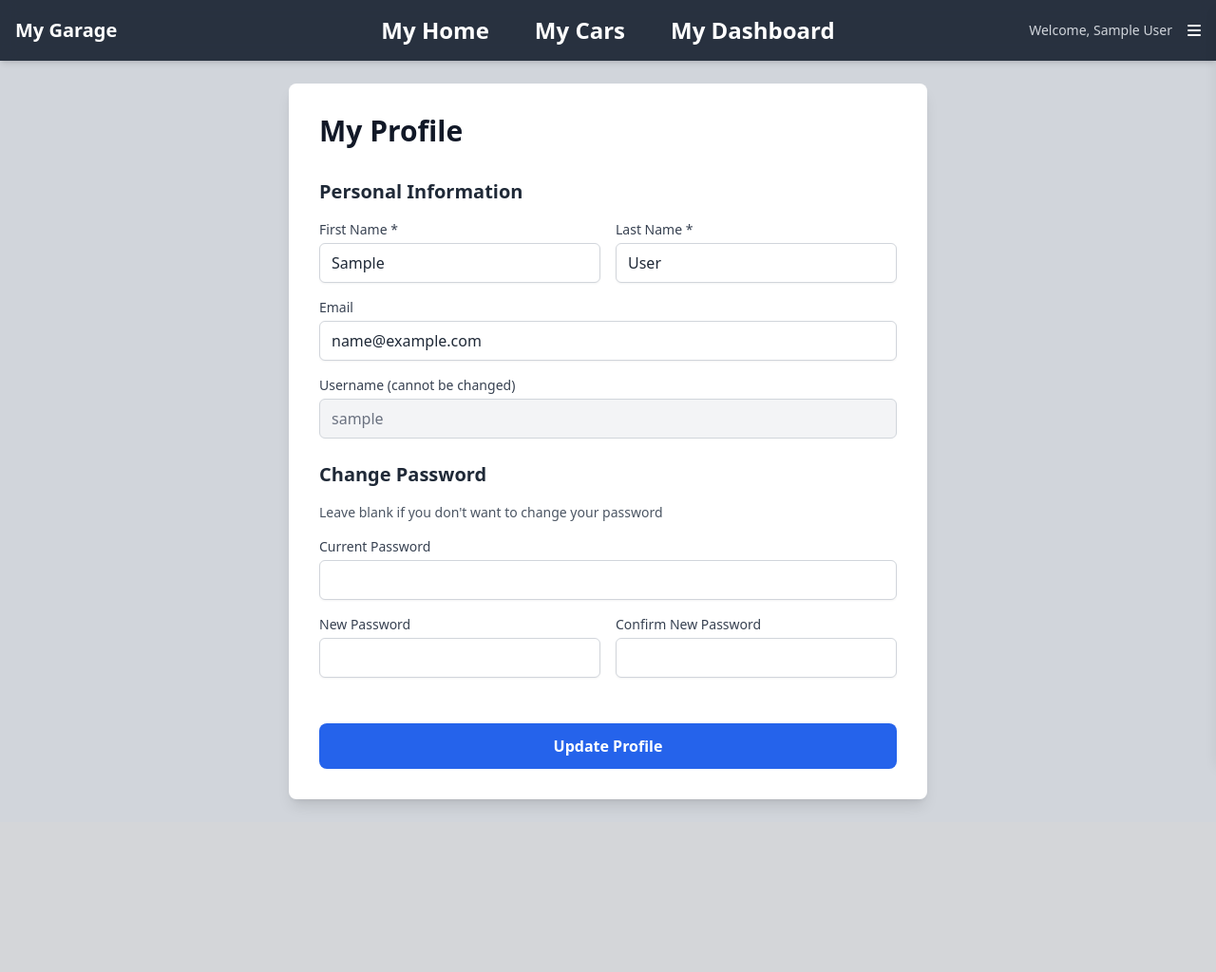
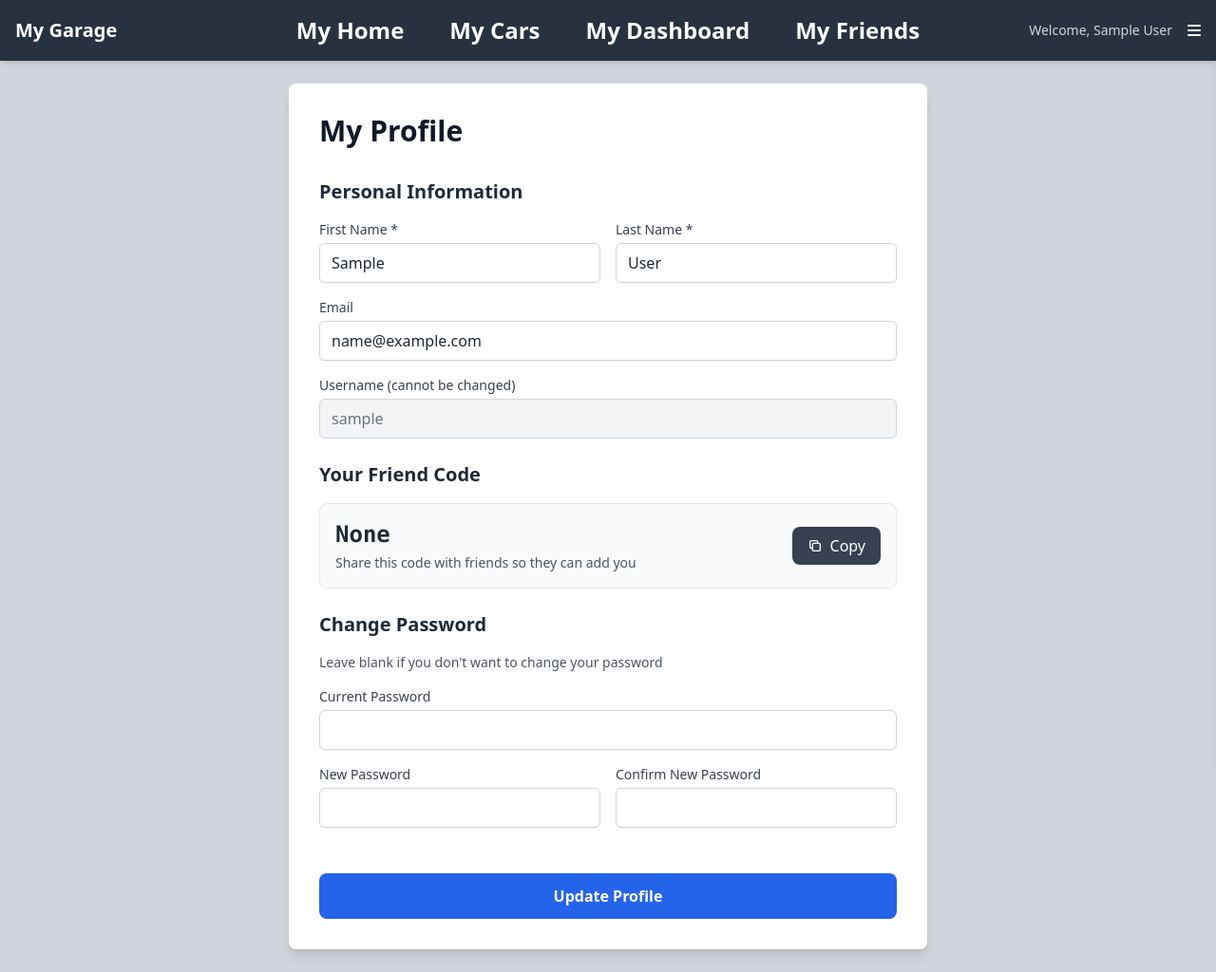
Before and after one commit to tmpurcell/Garage-Project, a Flask app: page /profile in a window 1280 px wide. Shown: the whole page at 95% size. Before the commit the page ends 850 px from the top, so only its background shows below. Run offline with Flask 3, Linux system fonts and the light colour scheme; the visitor is signed in with stand-in values (Sample User, id 1); data comes from the database, SQL or seed files in the repository; some libraries are stand-ins or nearby versions.

Commit message:
Friend CODESSSS

```diff
--- a/mycarapp/app.py
+++ b/mycarapp/app.py
@@ -4,6 +4,8 @@
 import time
 import hashlib
 import secrets
+import string
+import random
 from functools import wraps
 from werkzeug.utils import secure_filename
 from werkzeug.security import generate_password_hash, check_password_hash
@@ -35,6 +37,15 @@
 
 def allowed_file(filename):
     return '.' in filename and filename.rsplit('.', 1)[1].lower() in ALLOWED_EXTENSIONS
+
+def generate_friend_code():
+    """Generate a unique friend code in format GRG-XXXXXX"""
+    while True:
+        # Generate 6 random alphanumeric characters
+        chars = string.ascii_uppercase + string.digits
+        random_part = ''.join(random.choices(chars, k=6))
+        friend_code = f"GRG-{random_part}"
+        return friend_code
 
 def compress_image(file_stream, max_size=(1200, 1200), quality=85):
     """
@@ -202,11 +213,53 @@
             c.execute('INSERT INTO schema_version (version) VALUES (2)')
             conn.commit()
 
+        if version < 3:
+            # Migration 3 - add friends feature tables and columns
+            migrations = [
+                "ALTER TABLE users ADD COLUMN friend_code TEXT",
+                "ALTER TABLE cars ADD COLUMN is_public_to_friends INTEGER DEFAULT 0",
+                '''CREATE TABLE IF NOT EXISTS friendships (
+                    id INTEGER PRIMARY KEY AUTOINCREMENT,
+                    requester_id INTEGER NOT NULL,
+                    addressee_id INTEGER NOT NULL,
+                    status TEXT DEFAULT 'active',
+                    created_at TIMESTAMP DEFAULT CURRENT_TIMESTAMP,
+                    FOREIGN KEY (requester_id) REFERENCES users(id) ON DELETE CASCADE,
+                    FOREIGN KEY (addressee_id) REFERENCES users(id) ON DELETE CASCADE
+                )'''
+            ]
+            for sql in migrations:
+                try:
+                    c.execute(sql)
+                except sqlite3.OperationalError:
+                    pass  # Column/table already exists
+
+            # Generate friend codes for existing users
+            c.execute('SELECT id FROM users WHERE friend_code IS NULL')
+            existing_users = c.fetchall()
+            for user in existing_users:
+                friend_code = generate_friend_code()
+                try:
+                    c.execute('UPDATE users SET friend_code = ? WHERE id = ?', (friend_code, user[0]))
+                except sqlite3.IntegrityError:
+                    # Handle collision by generating a new code
+                    while True:
+                        friend_code = generate_friend_code()
+                        try:
+                            c.execute('UPDATE users SET friend_code = ? WHERE id = ?', (friend_code, user[0]))
+                            break
+                        except sqlite3.IntegrityError:
+                            continue
+
+            c.execute('DELETE FROM schema_version')
+            c.execute('INSERT INTO schema_version (version) VALUES (3)')
+            conn.commit()
+
         # Add future migrations here:
-        # if version < 3:
+        # if version < 4:
         #     c.execute("ALTER TABLE cars ADD COLUMN color TEXT")
         #     c.execute('DELETE FROM schema_version')
-        #     c.execute('INSERT INTO schema_version (version) VALUES (3)')
+        #     c.execute('INSERT INTO schema_version (version) VALUES (4)')
         #     conn.commit()
 
 init_db()
@@ -285,8 +338,14 @@
     try:
         hashed_password = generate_password_hash(password, method='pbkdf2:sha256')
         salt = secrets.token_hex(16)
-        conn.execute('INSERT INTO users (first_name, last_name, email, username, password_hash, salt) VALUES (?, ?, ?, ?, ?, ?)',
-            (first_name, request.form.get('last_name', '').strip(), email, email, hashed_password, salt))
+        friend_code = generate_friend_code()
+
+        # Ensure friend code is unique
+        while conn.execute('SELECT id FROM users WHERE friend_code = ?', (friend_code,)).fetchone():
+            friend_code = generate_friend_code()
+
+        conn.execute('INSERT INTO users (first_name, last_name, email, username, password_hash, salt, friend_code) VALUES (?, ?, ?, ?, ?, ?, ?)',
+            (first_name, request.form.get('last_name', '').strip(), email, email, hashed_password, salt, friend_code))
         conn.commit()
 
         new_user = conn.execute('SELECT id FROM users WHERE email = ?', (email,)).fetchone()
@@ -1183,5 +1242,173 @@
 def uploaded_file(filename):
     return send_from_directory(app.config['UPLOAD_FOLDER'], filename)
 
+# Friends feature routes
+@app.route('/friends')
+@login_required
+def friends():
+    conn = get_db_connection()
+
+    # Get user's friend code
+    user = conn.execute('SELECT friend_code FROM users WHERE id = ?', (session['user_id'],)).fetchone()
+
+    # Get user's friends
+    friends_list = conn.execute('''
+        SELECT u.id, u.first_name, u.last_name, u.email, u.friend_code, f.created_at
+        FROM users u
+        JOIN friendships f ON u.id = f.addressee_id
+        WHERE f.requester_id = ?
+        ORDER BY u.first_name, u.last_name
+    ''', (session['user_id'],)).fetchall()
+
+    conn.close()
+    return render_template('friends.html', user=user, friends=friends_list)
+
+@app.route('/add_friend', methods=['POST'])
+@login_required
+def add_friend():
+    friend_code = request.form.get('friend_code', '').strip().upper()
+
+    if not friend_code:
+        flash('Please enter a friend code', 'error')
+        return redirect(url_for('friends'))
+
+    if not friend_code.startswith('GRG-') or len(friend_code) != 10:
+        flash('Invalid friend code format', 'error')
+        return redirect(url_for('friends'))
+
+    conn = get_db_connection()
+
+    # Find the user with this friend code
+    friend_user = conn.execute('SELECT id, first_name, last_name FROM users WHERE friend_code = ?', (friend_code,)).fetchone()
+
+    if not friend_user:
+        conn.close()
+        flash('Friend code not found', 'error')
+        return redirect(url_for('friends'))
+
+    if friend_user['id'] == session['user_id']:
+        conn.close()
+        flash('You cannot add yourself as a friend', 'error')
+        return redirect(url_for('friends'))
+
+    # Check if already friends
+    existing_friendship = conn.execute('''
+        SELECT id FROM friendships
+        WHERE requester_id = ? AND addressee_id = ?
+    ''', (session['user_id'], friend_user['id'])).fetchone()
+
+    if existing_friendship:
+        conn.close()
+        flash('You are already friends with this person', 'error')
+        return redirect(url_for('friends'))
+
+    # Add friendship
+    try:
+        conn.execute('''
+            INSERT INTO friendships (requester_id, addressee_id, status)
+            VALUES (?, ?, 'active')
+        ''', (session['user_id'], friend_user['id']))
+        conn.commit()
+        flash(f'You are now friends with {friend_user["first_name"]} {friend_user["last_name"]}!', 'success')
+    except sqlite3.Error as e:
+        conn.rollback()
+        flash('An error occurred while adding friend', 'error')
+    finally:
+        conn.close()
+
+    return redirect(url_for('friends'))
+
+@app.route('/remove_friend/<int:friend_id>', methods=['POST'])
+@login_required
+def remove_friend(friend_id):
+    conn = get_db_connection()
+
+    try:
+        conn.execute('''
+            DELETE FROM friendships
+            WHERE requester_id = ? AND addressee_id = ?
+        ''', (session['user_id'], friend_id))
+        conn.commit()
+        flash('Friend removed successfully', 'success')
+    except sqlite3.Error as e:
+        conn.rollback()
+        flash('An error occurred while removing friend', 'error')
+    finally:
+        conn.close()
+
+    return redirect(url_for('friends'))
+
+@app.route('/friends_garage')
+@login_required
+def friends_garage():
+    conn = get_db_connection()
+    conn.row_factory = sqlite3.Row
+
+    # Get friends and their public cars
+    friends_cars = conn.execute('''
+        SELECT u.id as user_id, u.first_name, u.last_name, u.friend_code,
+               c.id as car_id, c.make, c.model, c.year, c.vehicle_type, c.image_path, c.miles, c.hours
+        FROM users u
+        JOIN friendships f ON u.id = f.addressee_id
+        LEFT JOIN cars c ON u.id = c.user_id AND c.status = 'active' AND c.is_public_to_friends = 1
+        WHERE f.requester_id = ?
+        ORDER BY u.first_name, u.last_name, c.make, c.model
+    ''', (session['user_id'],)).fetchall()
+
+    # Group cars by friend
+    friends_data = {}
+    for row in friends_cars:
+        user_id = row['user_id']
+        if user_id not in friends_data:
+            friends_data[user_id] = {
+                'user': {
+                    'id': row['user_id'],
+                    'first_name': row['first_name'],
+                    'last_name': row['last_name'],
+                    'friend_code': row['friend_code']
+                },
+                'cars': []
+            }
+
+        if row['car_id']:  # Only add if car exists
+            friends_data[user_id]['cars'].append({
+                'id': row['car_id'],
+                'make': row['make'],
+                'model': row['model'],
+                'year': row['year'],
+                'vehicle_type': row['vehicle_type'],
+                'image_path': row['image_path'],
+                'miles': row['miles'],
+                'hours': row['hours']
+            })
+
+    conn.close()
+    return render_template('friends_garage.html', friends_data=friends_data)
+
+@app.route('/toggle_car_visibility/<int:car_id>', methods=['POST'])
+@login_required
+def toggle_car_visibility(car_id):
+    conn = get_db_connection()
+
+    # Verify car belongs to user
+    car = conn.execute('SELECT is_public_to_friends FROM cars WHERE id = ? AND user_id = ?',
+                     (car_id, session['user_id'])).fetchone()
+
+    if not car:
+        conn.close()
+        return jsonify({'success': False, 'error': 'Car not found'})
+
+    try:
+        new_visibility = 1 if car['is_public_to_friends'] == 0 else 0
+        conn.execute('UPDATE cars SET is_public_to_friends = ? WHERE id = ?',
+                    (new_visibility, car_id))
+        conn.commit()
+        return jsonify({'success': True, 'is_public': new_visibility})
+    except sqlite3.Error as e:
+        conn.rollback()
+        return jsonify({'success': False, 'error': 'Database error'})
+    finally:
+        conn.close()
+
 if __name__ == "__main__":
     app.run(debug=True)
--- a/mycarapp/templates/base.html
+++ b/mycarapp/templates/base.html
@@ -91,6 +91,9 @@
                         <a href="{{ url_for('adv_garage') }}" class="text-2xl font-bold hover:text-gray-300 transition-colors">
                             My Dashboard
                         </a>
+                        <a href="{{ url_for('friends_garage') }}" class="text-2xl font-bold hover:text-gray-300 transition-colors">
+                            My Friends
+                        </a>
                     {% endif %}
                 </div>
                 <!-- RIGHT side - match the left width -->
@@ -123,6 +126,7 @@
                 <a href="{{ url_for('home') }}" class="block px-4 py-2 text-gray-700 hover:bg-gray-100 rounded">Home</a>
                 <a href="{{ url_for('cars') }}" class="block px-4 py-2 text-gray-700 hover:bg-gray-100 rounded">My Cars</a>
                 <a href="{{ url_for('add_car') }}" class="block px-4 py-2 text-gray-700 hover:bg-gray-100 rounded">Add Vehicle</a>
+                <a href="{{ url_for('friends') }}" class="block px-4 py-2 text-gray-700 hover:bg-gray-100 rounded">Manage My Friends</a>
 
                 {% if 'user_id' in session %}
                     <hr class="my-4">
--- a/mycarapp/templates/profile.html
+++ b/mycarapp/templates/profile.html
@@ -34,6 +34,25 @@
                     <label for="username" class="block text-sm font-medium text-gray-700">Username (cannot be changed)</label>
                     <input type="text" id="username" name="username" value="{{ user.username }}" readonly
                         class="mt-1 block w-full px-3 py-2 border border-gray-300 rounded-md bg-gray-100 text-gray-500">
+                </div>
+            </div>
+
+            <!-- Friend Code -->
+            <div>
+                <h2 class="text-xl font-semibold text-gray-800 mb-4">Your Friend Code</h2>
+                <div class="bg-gray-50 border border-gray-200 rounded-lg p-4">
+                    <div class="flex items-center justify-between">
+                        <div>
+                            <span class="text-2xl font-mono font-bold text-gray-800">{{ user.friend_code }}</span>
+                            <p class="text-sm text-gray-600 mt-1">Share this code with friends so they can add you</p>
+                        </div>
+                        <button onclick="copyFriendCode()" class="bg-gray-700 text-white px-4 py-2 rounded-lg hover:bg-gray-800 transition flex items-center gap-2">
+                            <svg class="w-4 h-4" fill="none" stroke="currentColor" viewBox="0 0 24 24">
+                                <path stroke-linecap="round" stroke-linejoin="round" stroke-width="2" d="M8 16H6a2 2 0 01-2-2V6a2 2 0 012-2h8a2 2 0 012 2v2m-6 12h8a2 2 0 002-2v-8a2 2 0 00-2-2h-8a2 2 0 00-2 2v8a2 2 0 002 2z"/>
+                            </svg>
+                            Copy
+                        </button>
+                    </div>
                 </div>
             </div>
 
@@ -74,4 +93,31 @@
         </form>
     </div>
 </div>
+
+<script>
+function copyFriendCode() {
+    const friendCode = '{{ user.friend_code }}';
+    navigator.clipboard.writeText(friendCode).then(function() {
+        // Show success message
+        const button = event.target.closest('button');
+        const originalText = button.innerHTML;
+        button.innerHTML = `
+            <svg class="w-4 h-4" fill="none" stroke="currentColor" viewBox="0 0 24 24">
+                <path stroke-linecap="round" stroke-linejoin="round" stroke-width="2" d="M5 13l4 4L19 7"/>
+            </svg>
+            Copied!
+        `;
+        button.classList.add('bg-green-600', 'hover:bg-green-700');
+        button.classList.remove('bg-gray-700', 'hover:bg-gray-800');
+
+        setTimeout(function() {
+            button.innerHTML = originalText;
+            button.classList.remove('bg-green-600', 'hover:bg-green-700');
+            button.classList.add('bg-gray-700', 'hover:bg-gray-800');
+        }, 2000);
+    }).catch(function(err) {
+        console.error('Failed to copy friend code: ', err);
+    });
+}
+</script>
 {% endblock %}
```
Also changed, not shown: mycarapp/templates/car_detail.html (+41 -0 lines), mycarapp/templates/friends.html (added, +119 -0 lines), mycarapp/templates/friends_garage.html (added, +92 -0 lines), 1 other file.
